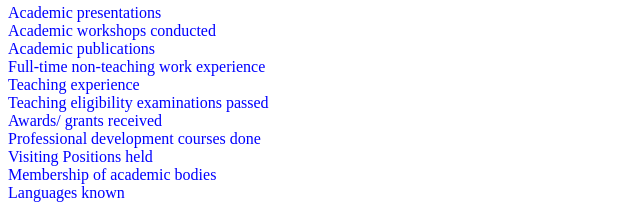
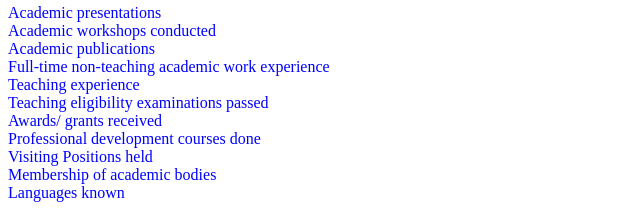
Before and after one commit to dibyajyotigee/dibyajyotigee.github.io, a plain HTML site: page cv.html in a window 1280 px wide. Shown: the part 176-388 px from the top of the page, 0-640 px from the left. Drawn offline with Linux system fonts and the light colour scheme; a web font is replaced by a local one.

Commit message:
Update cv.html

```diff
--- a/cv.html
+++ b/cv.html
@@ -29,7 +29,7 @@
 <a href="#cv_contents_03">Academic presentations</a><br/>
 <a href="#cv_contents_04">Academic workshops conducted</a><br/>
 <a href="#cv_contents_05">Academic publications</a><br/>
-<a href="#cv_contents_06">Full-time non-teaching work experience</a><br/>
+<a href="#cv_contents_06">Full-time non-teaching academic work experience</a><br/>
 <a href="#cv_contents_07">Teaching experience</a><br/>
 <a href="#cv_contents_08">Teaching eligibility examinations passed</a><br/>
 <a href="#cv_contents_09">Awards/ grants received</a><br/>
@@ -297,7 +297,7 @@ Society, Bengaluru, 26.02.2016-28.02.2016</td>
 <br>
 
 
-<h1 id="cv_contents_06">Full-time non-teaching work experience</h1>
+<h1 id="cv_contents_06">Full-time non-teaching academic work experience</h1>
 
 <img src="images/ch880809.gif"><br><br>
 
```
